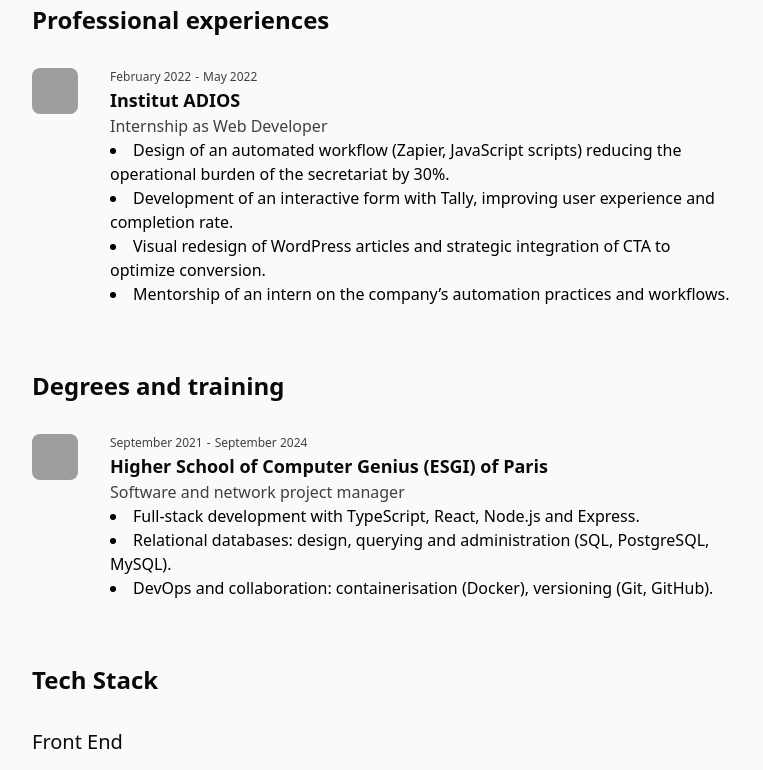
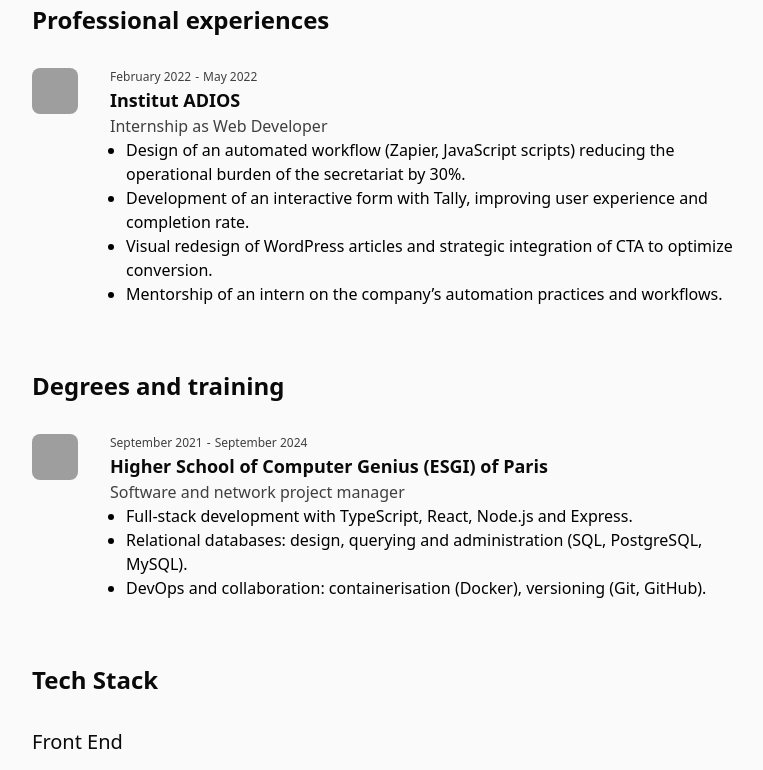
Before and after one commit to nathanEvrardDaCunha/portfolio-v1, a React (Vite) app: page / in a window 1280 px wide. Shown: the part 618-1388 px from the top of the page, without its empty margins (256-1019 px from the left). Built offline with nearby package versions, Linux system fonts and the light colour scheme; grey boxes are pictures that could not be loaded.

Commit message:
feat: rework list wrapping to be outside

```diff
--- a/src/pages/HomeEducation.tsx
+++ b/src/pages/HomeEducation.tsx
@@ -36,7 +36,7 @@ const HomeEducation = () => {
                             Software and network project manager
                         </p>
 
-                        <ul className="flex list-inside list-disc flex-col">
+                        <ul className="ml-4 flex list-outside list-disc flex-col">
                             <li>Full-stack development with TypeScript, React, Node.js and Express.</li>
                             <li>Relational databases: design, querying and administration (SQL, PostgreSQL, MySQL).</li>
                             <li>DevOps and collaboration: containerisation (Docker), versioning (Git, GitHub).</li>
--- a/src/pages/HomeWork.tsx
+++ b/src/pages/HomeWork.tsx
@@ -31,7 +31,7 @@ const HomeWork = () => {
 
                         <p className="text-base text-neutral-700 dark:text-neutral-300">Internship as Web Developer</p>
 
-                        <ul className="flex list-inside list-disc flex-col">
+                        <ul className="ml-4 flex list-outside list-disc flex-col">
                             <li>
                                 Design of an automated workflow (Zapier, JavaScript scripts) reducing the operational
                                 burden of the secretariat by 30%.
```
